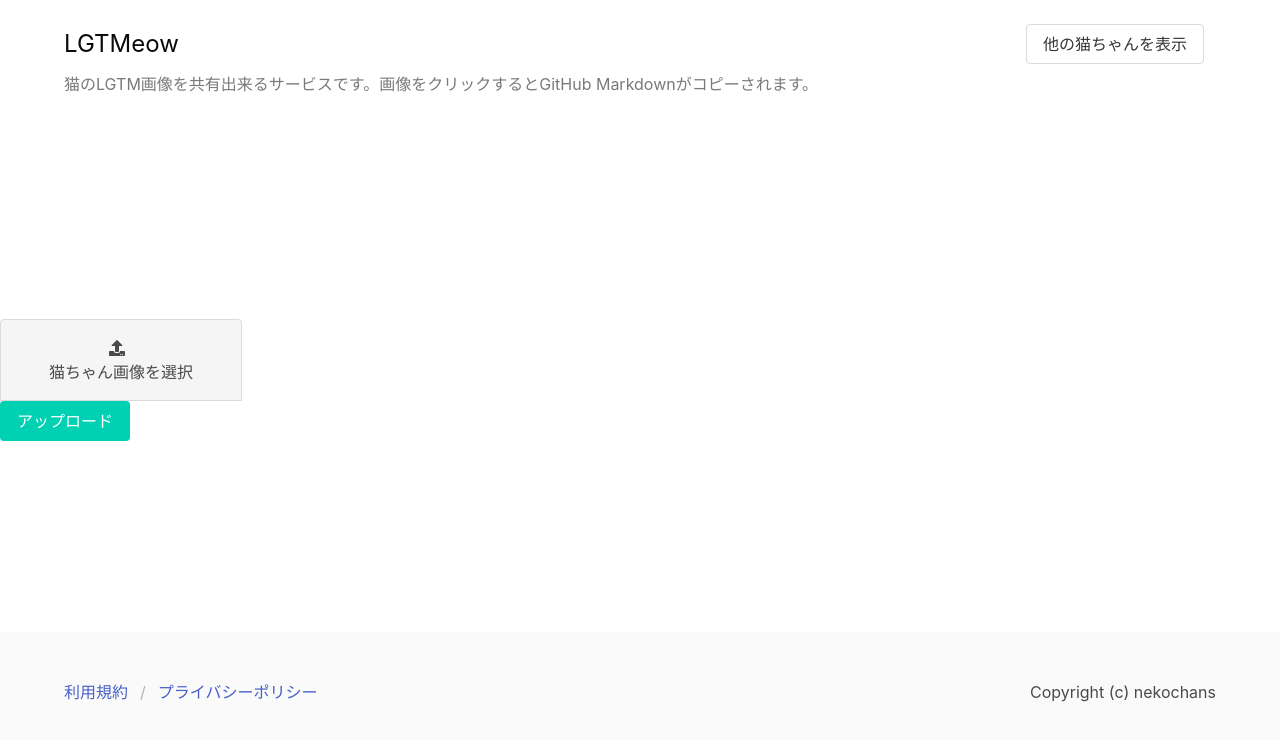
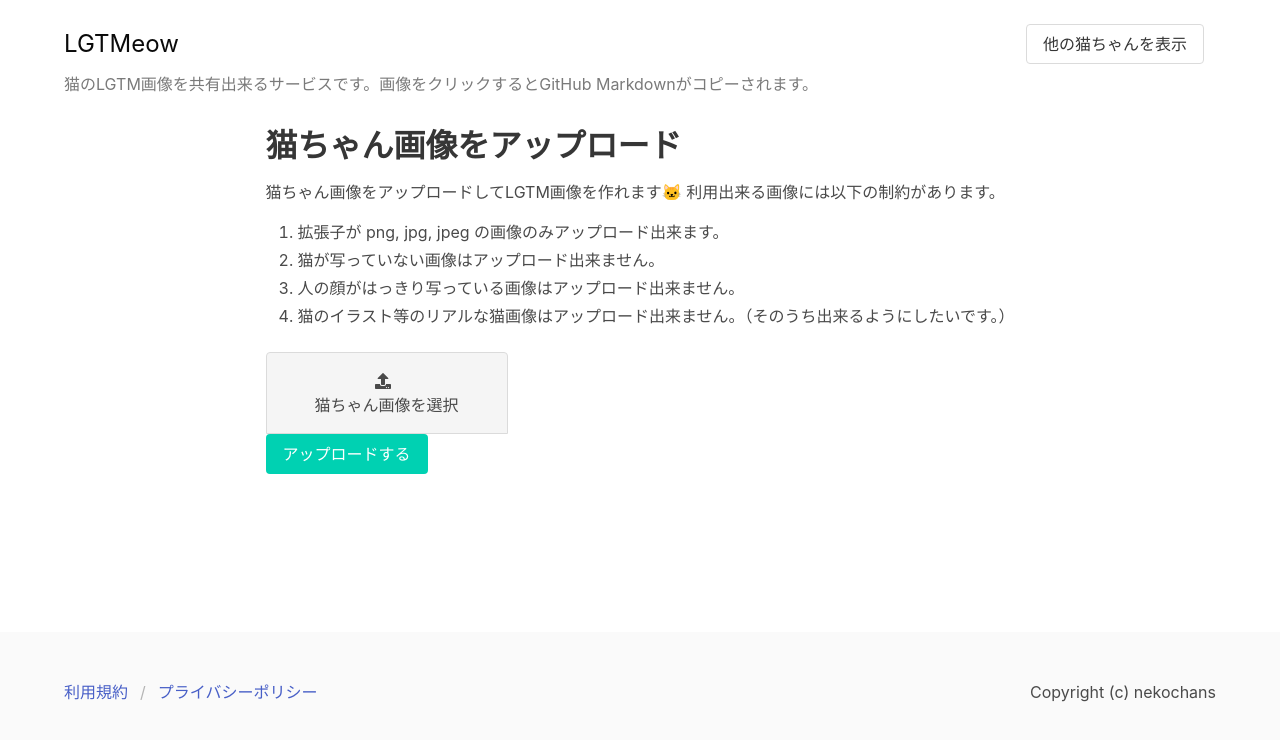
Before and after one commit to nekochans/lgtm-cat-frontend, a Next.js app: page /upload in a window 1280 px wide. Shown: the top 740 px of the page. Built offline with nearby package versions, Linux system fonts and the light colour scheme; no server answers.

Commit message:
:sparkles: #75 画像アップロードの説明用Componentを追加

```diff
--- /dev/null
+++ b/src/components/CatImageUploadDescription.tsx
@@ -0,0 +1,21 @@
+import React from 'react';
+
+const CatImageUploadDescription: React.FC = () => (
+  <div className="content">
+    <h1>猫ちゃん画像をアップロード</h1>
+    <p>
+      猫ちゃん画像をアップロードしてLGTM画像を作れます🐱
+      利用出来る画像には以下の制約があります。
+    </p>
+    <ol>
+      <li>拡張子が png, jpg, jpeg の画像のみアップロード出来ます。</li>
+      <li>猫が写っていない画像はアップロード出来ません。</li>
+      <li>人の顔がはっきり写っている画像はアップロード出来ません。</li>
+      <li>
+        猫のイラスト等のリアルな猫画像はアップロード出来ません。（そのうち出来るようにしたいです。）
+      </li>
+    </ol>
+  </div>
+);
+
+export default CatImageUploadDescription;
--- a/src/components/CatImageUploadForm.tsx
+++ b/src/components/CatImageUploadForm.tsx
@@ -1,5 +1,6 @@
 import React, { useState, ChangeEvent } from 'react';
 import UploadCatImagePreview from './UploadCatImagePreview';
+import CatImageUploadDescription from './CatImageUploadDescription';
 
 const acceptedTypes: string[] = ['image/png', 'image/jpg', 'image/jpeg'];
 
@@ -24,7 +25,8 @@ const CatImageUploadForm: React.FC = () => {
   };
 
   return (
-    <>
+    <div className="container">
+      <CatImageUploadDescription />
       <form method="post">
         <div className="file has-name is-boxed">
           <label className="file-label" htmlFor="cat-image-upload">
@@ -44,7 +46,7 @@ const CatImageUploadForm: React.FC = () => {
           </label>
         </div>
         <button className="button is-primary" type="submit">
-          アップロード
+          アップロードする
         </button>
       </form>
       {imagePreviewUrl ? (
@@ -52,7 +54,7 @@ const CatImageUploadForm: React.FC = () => {
       ) : (
         ''
       )}
-    </>
+    </div>
   );
 };
 
```
